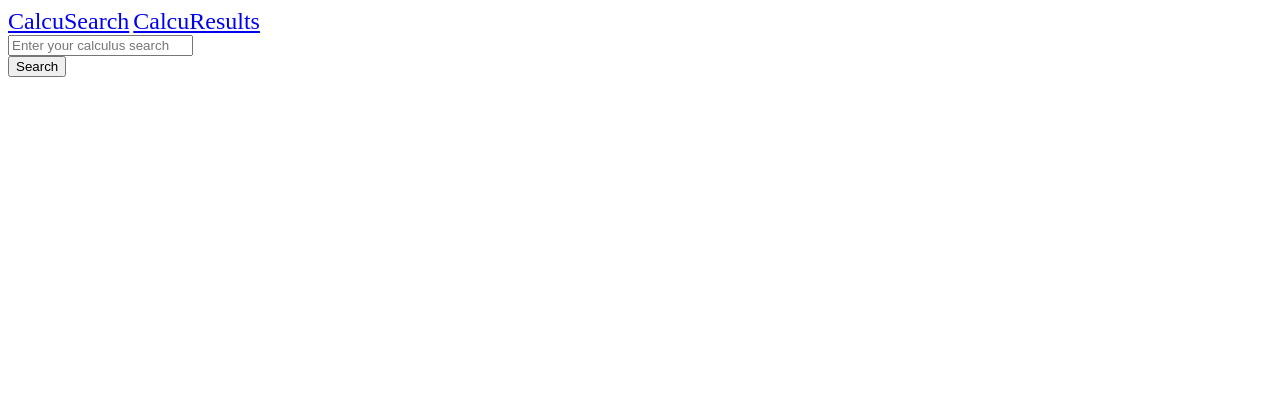
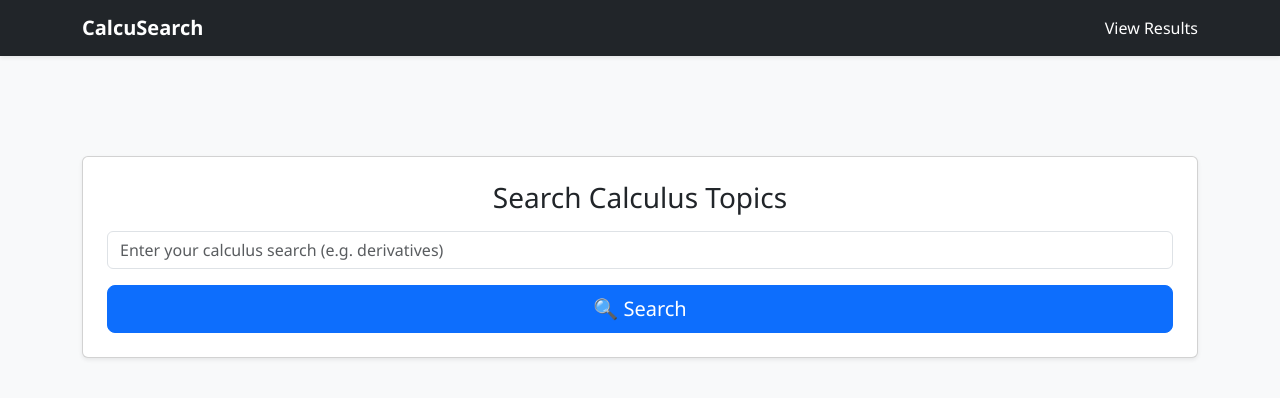
Before and after one commit to aahFancyGun/calcQuestionSE, a Flask app: page / in a window 1280 px wide. Shown: the top 398 px of the page. Run offline with Flask 3, Linux system fonts and the light colour scheme.

Commit message:
basic ui until Aidan finishes

```diff
--- a/templates/calcSearch.html
+++ b/templates/calcSearch.html
@@ -1,36 +1,84 @@
 <!DOCTYPE html>
-<html>
+<html lang="en">
 <head>
+    <meta charset="UTF-8">
     <title>CalcuSearch</title>
-    <link rel="stylesheet" type="text/css" href="../CSS/styles.css">
     <link rel="stylesheet" href="{{ url_for('static', filename='CSS/styles.css') }}">
+    <link href="https://cdn.jsdelivr.net/npm/bootstrap@5.3.0/dist/css/bootstrap.min.css" rel="stylesheet">
     <script src="https://cdn.jsdelivr.net/npm/bootstrap@5.3.0/dist/js/bootstrap.bundle.min.js"></script>
 
+    <style>
+        body {
+            font-family: 'Segoe UI', sans-serif;
+        }
+
+        #loading {
+            display: none;
+            position: fixed;
+            top: 40%;
+            left: 50%;
+            transform: translate(-50%, -50%);
+            font-size: 1.5em;
+            color: #333;
+            z-index: 9999;
+        }
+
+        #Image {
+            max-width: 100%;
+            height: auto;
+            width: 100%;
+            position: fixed;
+            top: 0;
+            left: 0;
+            z-index: 9998;
+        }
+
+        .search-container {
+            margin-top: 100px;
+        }
+
+        .navbar-brand {
+            font-weight: bold;
+        }
+    </style>
 </head>
 <body class="bg-light">
 
-    <nav class="navbar navbar-expand-lg navbar-dark bg-secondary">
+    <!-- Navbar -->
+    <nav class="navbar navbar-expand-lg navbar-dark bg-dark shadow-sm">
         <div class="container">
-            <a class="navbar-brand changePage" href="/">CalcuSearch</a>
-            <a class="navbar-brand changePage" href="/view_results">CalcuResults</a>
+            <a class="navbar-brand" href="/">CalcuSearch</a>
+            <div class="d-flex">
+                <a class="nav-link text-white" href="/view_results">View Results</a>
+            </div>
         </div>
     </nav>
 
-    <form action="/exchange_data" method="POST" onsubmit="showLoading()" class="container mt-5">
-        <div class="mb-3">
-            <input class="form-control" type="text" name="query" placeholder="Enter your calculus search" required>
+    <!-- Search Form -->
+    <div class="container search-container">
+        <div class="card shadow-sm p-4">
+            <h3 class="mb-3 text-center">Search Calculus Topics</h3>
+            <form action="/exchange_data" method="POST" onsubmit="showLoading()">
+                <div class="mb-3">
+                    <input class="form-control" type="text" name="query" placeholder="Enter your calculus search (e.g. derivatives)" required>
+                </div>
+                <div class="d-grid">
+                    <button class="btn btn-primary btn-lg" type="submit">🔍 Search</button>
+                </div>
+            </form>
         </div>
-        <button class="btn btn-primary" type="submit">Search</button>
-    </form>
+    </div>
 
+    <!-- Loading Indicator -->
     <div id="loading">⏳ Please wait, compiling info...</div>
 
-    <img id="Image" src="{{ url_for('static', filename='assets/FirstFramefr.png') }}"
-        alt="intro">
+    <!-- Intro Animation -->
+    <img id="Image" src="{{ url_for('static', filename='assets/FirstFramefr.png') }}" alt="intro animation">
 
+    <!-- JS -->
     <script>
-        window.onload = function() {
-        document.getElementById("loading").style.display = "none";
+        window.onload = function () {
+            document.getElementById("loading").style.display = "none";
 
             const gifPath = "{{ url_for('static', filename='assets/Calcuintro.gif') }}";
             document.getElementById("Image").src = gifPath + "?" + new Date().getTime();
```
